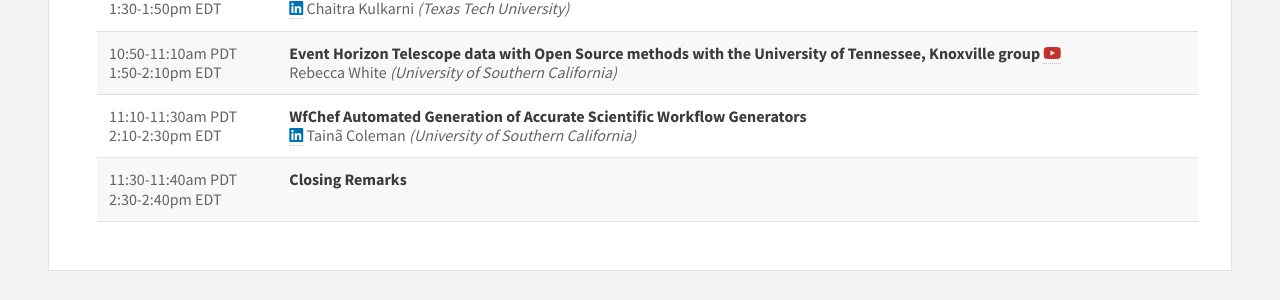
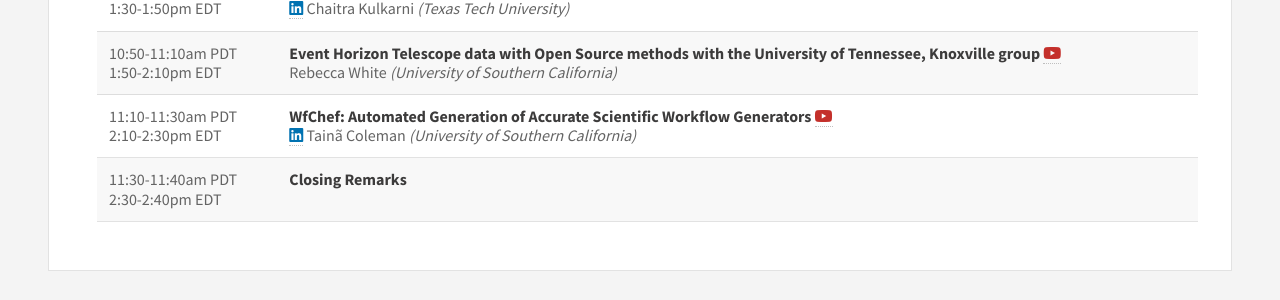
Before and after one commit to scitech-isi/scitech-isi.github.io, a Jekyll site: the page built from research-symposium.html, in a window 1280 px wide and 900 px high, scrolled down 3566 px. Shown: the part 154-454 px from the top of the window. Built offline with Jekyll 4.4.1, drawn with Linux system fonts in a browser that asks for light colours; some of the changed lines change nothing that is shown.

Commit message:
adding videos

```diff
--- a/research-symposium.html
+++ b/research-symposium.html
@@ -275,7 +275,11 @@ permalink: /research-symposium
                     </tr>
                     <tr>
                         <td>11:10-11:30am PDT<br/>2:10-2:30pm EDT</td>
-                        <td><strong>WfChef Automated Generation of Accurate Scientific Workflow Generators</strong><br/>
+                        <td><strong>WfChef: Automated Generation of Accurate Scientific Workflow Generators</strong>
+                            <a href="https://www.youtube.com/watch?v=3LhcWa-T3MQ" target="_blank">
+                                <i class="fab fa-youtube"></i>
+                            </a>
+                            <br/>
                             <a href="https://www.linkedin.com/in/tainacoleman/" target="_blank"
                                style="color: #0072b1"><i class="fab fa-linkedin"></i></a>
                             Tainã Coleman <i>(University of Southern California)</i>
```
